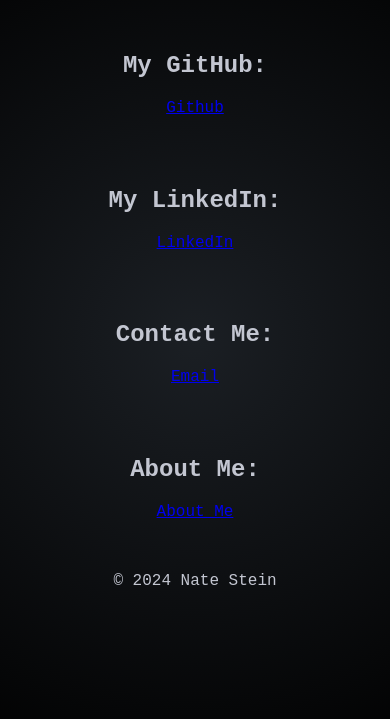
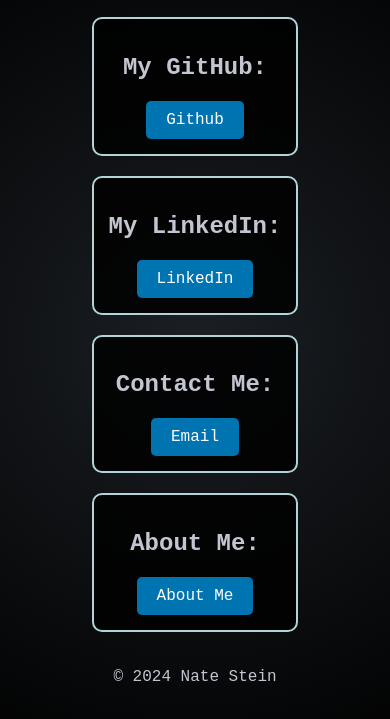
Before and after one commit to nstein5/natestein.com, a plain HTML site: page index.html in a window 390 px wide. Shown: the part 101-820 px from the top of the page. Drawn offline with Linux system fonts and the light colour scheme.

Commit message:
Update styles.css

```diff
--- a/styles.css
+++ b/styles.css
@@ -104,8 +104,24 @@ section {
     font-size: 0.9rem;
   }
 
+.link {
+  display: inline-block;
+  padding: 10px 20px;
+  background-color: #0073b1; /* LinkedIn's color */
+  color: white;
+  text-align: center;
+  text-decoration: none;
+  border-radius: 5px;
+}
+
+.link:hover {
+  background-color: #005582;
+}
   section {
     margin: 20px 0;
     padding: 15px;
+    border: 2px solid #B2D4D8; /* Add border here for mobile */
+    border-radius: 10px;
+    background: rgba(0, 0, 0, 0.85);
   }
 }
```
